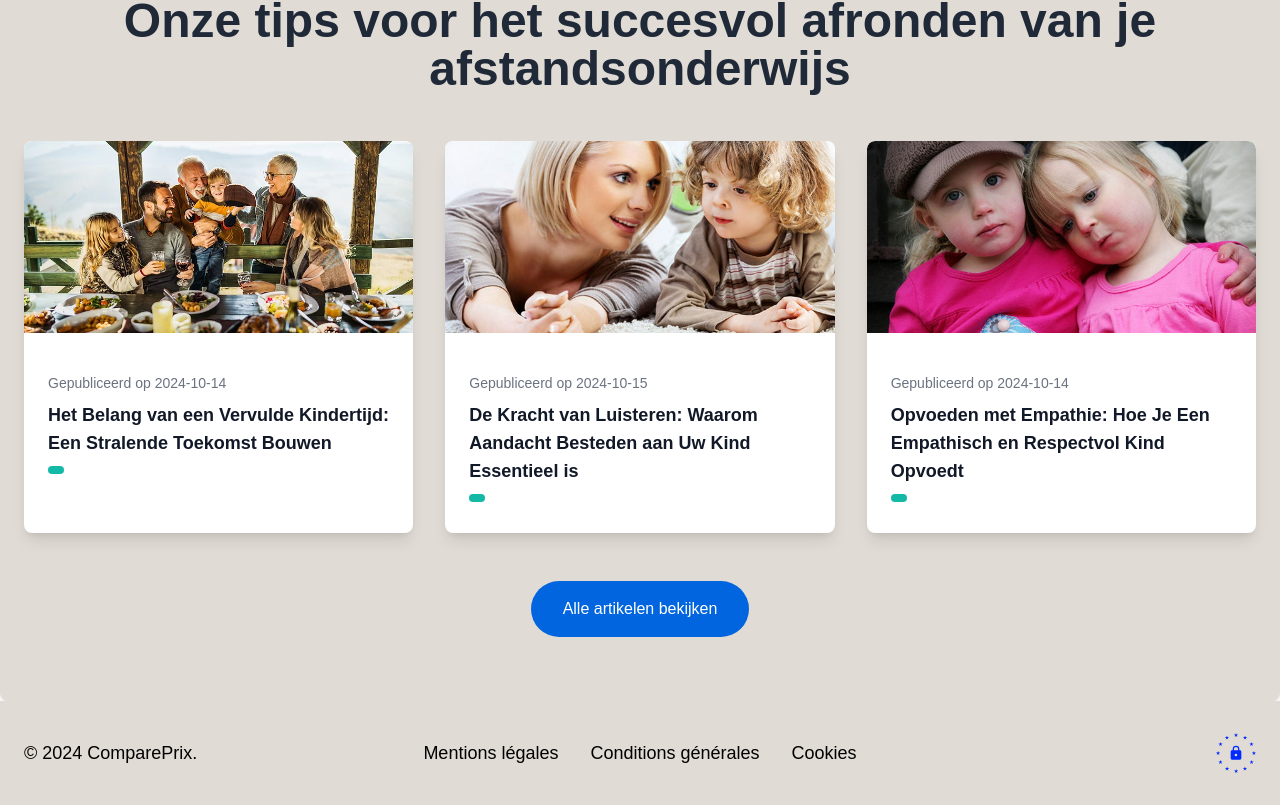
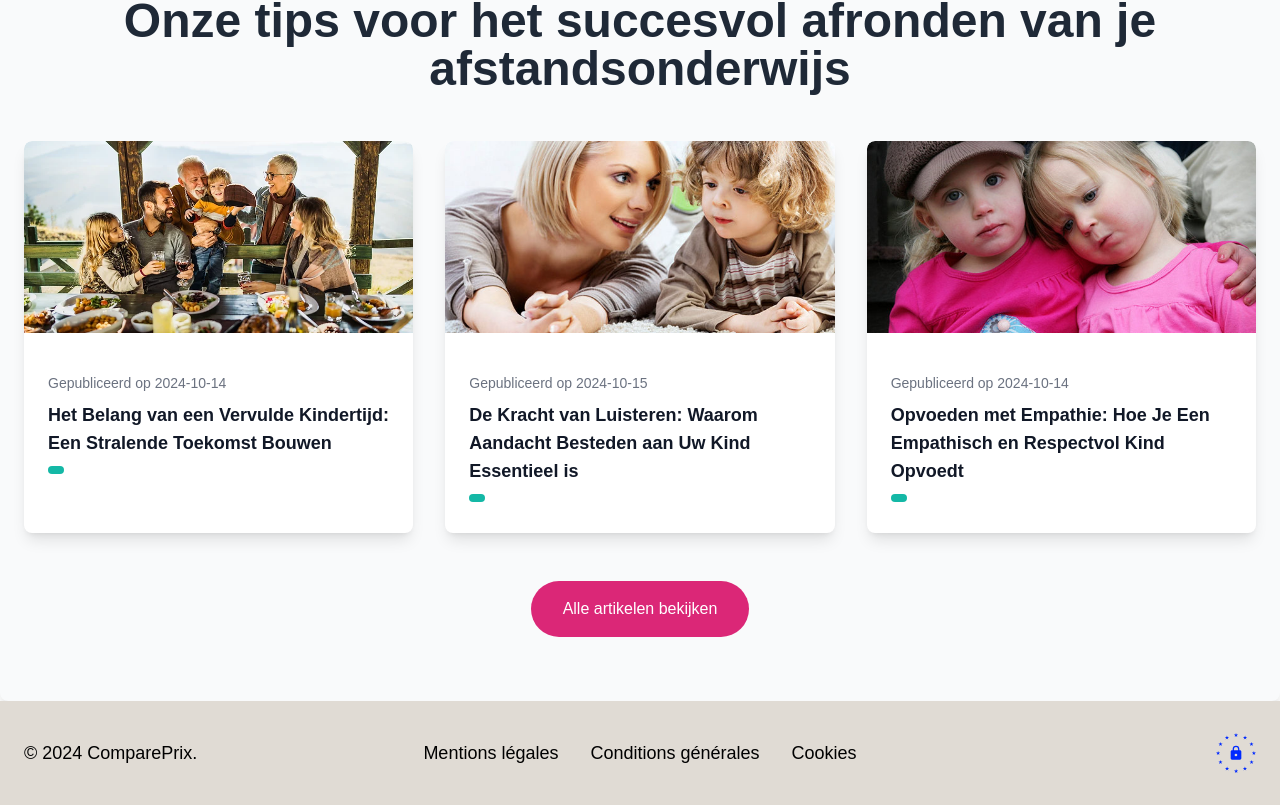
Before and after one commit to mosisgaye/father, a Next.js app: page / in a window 1280 px wide. Shown: the part 3309-4114 px from the top of the page. Built offline with nearby package versions, Linux system fonts and the light colour scheme.

Commit message:
Description des modifications

```diff
--- a/app/blog/[slug]/page.tsx
+++ b/app/blog/[slug]/page.tsx
@@ -3,7 +3,6 @@ import path from 'path';
 import matter from 'gray-matter';
 import ReactMarkdown from 'react-markdown';
 import Image from 'next/image';
-import '@/app/globals.css';
 
 interface PostPageProps {
   params: { slug: string };
@@ -27,6 +26,7 @@ export default async function PostPage({ params: { slug } }: PostPageProps) {
 
   return (
     <div>
+      {/* Afficher l'image de couverture comme une bannière */}
       {frontmatter.coverImage && (
         <div className="relative w-full h-64 overflow-hidden">
           <Image
--- a/app/blog/page.tsx
+++ b/app/blog/page.tsx
@@ -1,25 +1,24 @@
+import React from 'react';
 import fs from 'fs';
 import path from 'path';
 import matter from 'gray-matter';
 import Link from 'next/link';
 import Image from 'next/image';
-import { FC } from 'react'; // Import de FC pour typer la fonction
 
-// Assure-toi que la page est bien dynamique
-export const dynamic = 'force-dynamic';
 
-// Interface pour les props de BlogPage
+// Interface voor de props definiëren
 interface BlogPageProps {
-  limit?: number;
+  limit?: number; // De 'limit' prop is optioneel
 }
 
-// Composant fonctionnel pour afficher la page du blog
-const BlogPage: FC<BlogPageProps> = async ({ limit }) => {
-  // Récupération des fichiers markdown
+export default function BlogPage({ limit }: BlogPageProps) {
+  // Gebruik van process.cwd() om ervoor te zorgen dat het pad correct is
   const files = fs.readdirSync(path.join(process.cwd(), 'posts'));
 
-  // Lecture des fichiers et extraction des métadonnées
-  const posts = files.map((fileName) => {
+  // Pas de limiet toe als deze is ingesteld
+  const limitedFiles = limit ? files.slice(0, limit) : files;
+
+  const posts = limitedFiles.map((fileName) => {
     const slug = fileName.replace('.md', '');
     const markdownWithMeta = fs.readFileSync(
       path.join(process.cwd(), 'posts', fileName),
@@ -33,17 +32,15 @@ const BlogPage: FC<BlogPageProps> = async ({ limit }) => {
     };
   });
 
-  // Applique la limite si elle est définie
-  const limitedPosts = limit ? posts.slice(0, limit) : posts;
-
   return (
     <div>
-      <div className="max-w-7xl mx-auto py-16 px-6 bg-[#e0dbd4] rounded-lg shadow-lg">
+
+      <div className="max-w-7xl mx-auto py-16 px-6 bg-gray-50 rounded-lg shadow-lg">
         <h1 className="text-4xl md:text-5xl font-bold text-center mb-12 text-gray-800">
           Onze tips voor het succesvol afronden van je afstandsonderwijs
         </h1>
         <div className="grid grid-cols-1 sm:grid-cols-2 md:grid-cols-3 gap-8">
-          {limitedPosts.map(({ slug, frontmatter }) => (
+          {posts.map(({ slug, frontmatter }) => (
             <div
               key={slug}
               className="bg-white shadow-lg rounded-lg overflow-hidden transform transition-transform duration-300 hover:scale-105"
@@ -76,7 +73,7 @@ const BlogPage: FC<BlogPageProps> = async ({ limit }) => {
         {limit && (
           <div className="flex justify-center mt-12">
             <Link href="/blog">
-              <button className="bg-[#0065de] text-white px-8 py-4 rounded-full hover:bg-blue-800 transition-all duration-300">
+              <button className="bg-pink-600 text-white px-8 py-4 rounded-full hover:bg-pink-700 transition-all duration-300">
                 Alle artikelen bekijken
               </button>
             </Link>
@@ -85,6 +82,4 @@ const BlogPage: FC<BlogPageProps> = async ({ limit }) => {
       </div>
     </div>
   );
-};
-
-export default BlogPage;
+}
```
